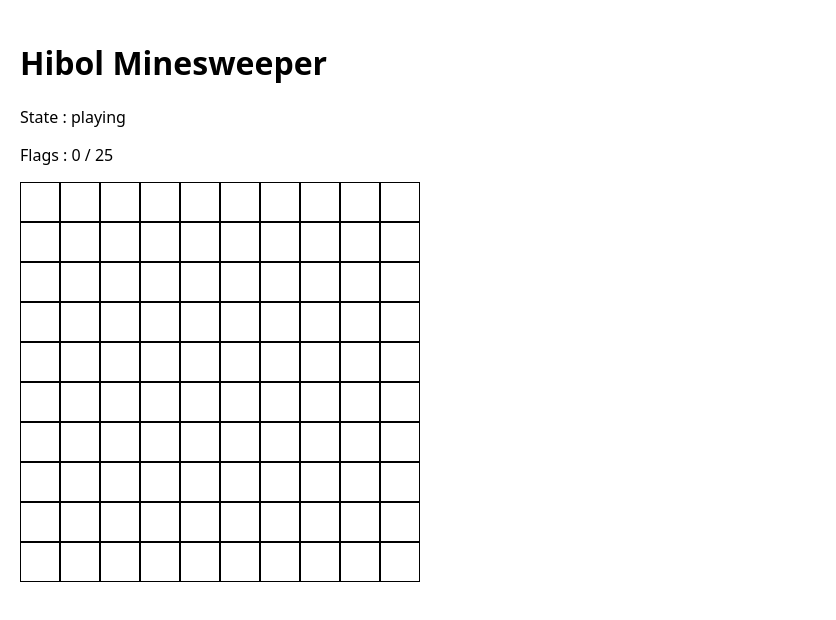
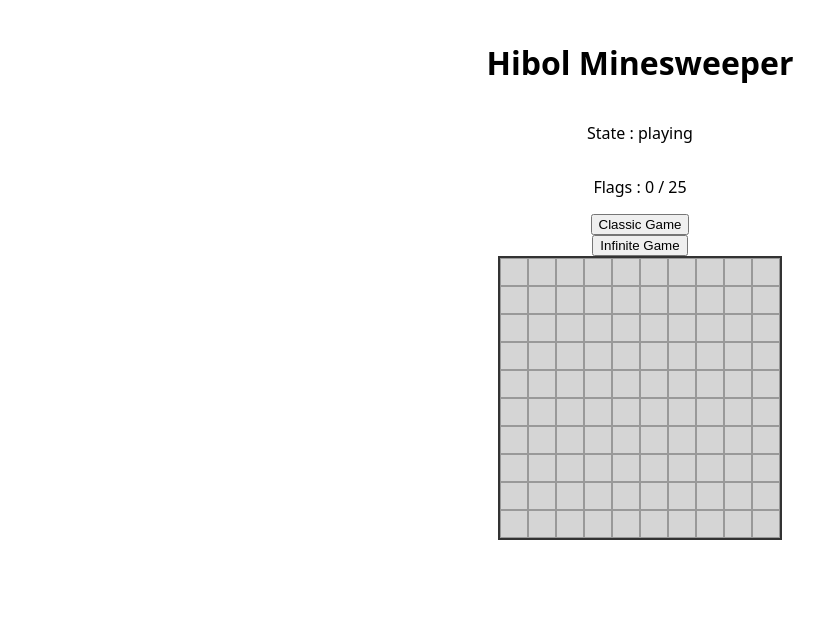
Before and after one commit to hibol/hibol-minesweeper, a Vue app: page / in a window 1280 px wide. Shown: the top 620 px of the page, without its empty margins (0-836 px from the left). Built offline with nearby package versions, Linux system fonts and the light colour scheme.

Commit message:
Infinite mode + styling

```diff
--- a/src/App.vue
+++ b/src/App.vue
@@ -1,45 +1,76 @@
 <script setup>
-import { reactive } from 'vue'
-import { computed } from 'vue'
+import { ref, computed } from 'vue'
 import MineGrid from './components/MineGrid.vue'
 import {
   createGame,
   revealCell,
-  toggleFlag
+  toggleFlag,
+  getVisibleCells,
+  createInfiniteGame
 } from "./game/game"
 
-const game = reactive(createGame(10, 10, 25))
-const cellList = computed(() =>
-[...game.cells.values()]
-)
+const VIEWPORT_WIDTH = 25
+const VIEWPORT_HEIGHT = 18
+
+const game = ref(createGame(10, 10, 25))
+const originX = ref(0)
+const originY = ref(0)
+
+const cellList = computed(() => {
+  if (game.value.mode === "infinite") {
+    return getVisibleCells(game.value, originX.value, originY.value, VIEWPORT_WIDTH, VIEWPORT_HEIGHT)
+  }
+  return getVisibleCells(game.value, 0, 0, game.value.width, game.value.height)
+})
 const flagsPlaced = computed(() =>
 cellList.value.filter(cell => cell.flagged).length
 )
 
 function onCellClick(cell) {
-  revealCell(game, cell)
+  revealCell(game.value, cell)
 }
 
 function onCellFlag(cell) {
-  toggleFlag(game, cell)
+  toggleFlag(game.value, cell)
+}
+
+function startClassicGame() {
+  game.value = createGame(10, 10, 25)
+  originX.value = 0
+  originY.value = 0
+}
+
+function startInfiniteGame() {
+  game.value = createInfiniteGame(Date.now(), 0.15)
+  originX.value = 0
+  originY.value = 0
+}
+
+function pan(dx, dy) {
+  if (game.value.mode !== "infinite") {
+    return
+  }
+
+  originX.value += dx
+  originY.value += dy
 }
 </script>
 
 <template>
   <h1>Hibol Minesweeper</h1>
 
-  <p>
-    State : {{ game.status }}
-  </p>
-  <p>
-    Flags : {{ flagsPlaced }} / {{ game.mineCount }}
-  </p>
+  <p>State : {{ game.status }}</p>
+  <p v-if="game.mode === 'classic'">Flags : {{ flagsPlaced }} / {{ game.mineCount }}</p>
+
+  <button @click="startClassicGame">Classic Game</button>
+  <button @click="startInfiniteGame">Infinite Game</button>
 
   <MineGrid
   :cells="cellList"
-  :width="game.width"
+  :width="game.mode === 'infinite' ? VIEWPORT_WIDTH : game.width"
   @click="onCellClick"
   @flag="onCellFlag"
+  @pan="pan"
   />
 </template>
 
--- a/src/components/MineCell.vue
+++ b/src/components/MineCell.vue
@@ -1,29 +1,60 @@
 <script setup>
 defineProps({
-cell: Object
+  cell: Object,
+  seamless: Boolean
 })
 </script>
 
 <template>
-  <div class="cell" @click="$emit('click')" @contextmenu.prevent="$emit('flag')">
+  <div class="cell"
+    @click="$emit('click')"
+     :class="{ revealed: cell.revealed, seamless }"
+    @contextmenu.prevent="$emit('flag')"
+  >
     <span v-if="cell.flagged">
         <span v-if="cell.wrong">❌</span>
         <span v-else>🚩</span>
     </span>
     <span v-else-if="cell.revealed">
       <span v-if="cell.isMine">💣</span>
-      <span v-else>{{ cell.neighborMines }}</span>
+      <span v-else-if="cell.neighborMines > 0" :class="'n' + cell.neighborMines">{{ cell.neighborMines }}</span>
     </span>
   </div>
 </template>
 
 <style scoped>
 .cell {
-  width: 40px;
-  height: 40px;
-  border: 1px solid black;
+  width: var(--cell-size);
+  height: var(--cell-size);
+  font-size: 0.75rem;
+  font-weight: bold;
   display: flex;
   justify-content: center;
   align-items: center;
+  background: #d5d5d5;
+  border: 1px solid #999;
+  user-select: none;
+  cursor: pointer;
 }
+.cell.revealed {
+  background: #eee;
+  border-color: #ccc;
+  cursor: default;
+}
+
+.cell.seamless:not(.revealed) {
+  border: none;
+}
+
+.wrong {
+  color: #d32f2f;
+}
+.n1 { color: #1565c0; }
+.n2 { color: #2e7d32; }
+.n3 { color: #c62828; }
+.n4 { color: #6a1b9a; }
+.n5 { color: #8d4004; }
+.n6 { color: #00838f; }
+.n7 { color: #000; }
+.n8 { color: #616161; }
 </style>
--- a/src/components/MineGrid.vue
+++ b/src/components/MineGrid.vue
@@ -1,22 +1,76 @@
 <script setup>
+import { ref } from 'vue'
 import MineCell from './MineCell.vue'
 
 defineProps({
   cells: Array,
-  width: Number
+  width: Number,
+  seamless: Boolean
 })
+
+const emit = defineEmits(['click', 'flag', 'pan'])
+
+const CELL_SIZE = 28 // doit correspondre à --cell-size en CSS
+
+let dragging = false
+let didDrag = false
+let startX = 0
+let startY = 0
+
+function onPointerDown(event) {
+  dragging = true
+  didDrag = false
+  startX = event.clientX
+  startY = event.clientY
+}
+
+function onPointerMove(event) {
+  if (!dragging) {
+    return
+  }
+
+  const deltaX = event.clientX - startX
+  const deltaY = event.clientY - startY
+
+  const cellDeltaX = Math.trunc(deltaX / CELL_SIZE)
+  const cellDeltaY = Math.trunc(deltaY / CELL_SIZE)
+
+  if (cellDeltaX !== 0 || cellDeltaY !== 0) {
+    didDrag = true
+    emit('pan', -cellDeltaX, -cellDeltaY)
+    startX += cellDeltaX * CELL_SIZE
+    startY += cellDeltaY * CELL_SIZE
+  }
+}
+
+function onPointerUp() {
+  dragging = false
+}
+
+function onCellClick(cell) {
+  if (didDrag) {
+    return
+  }
+
+  emit('click', cell)
+}
 </script>
 
 <template>
   <div
     class="grid"
     :style="{ '--columns': width }"
+    @pointerdown="onPointerDown"
+    @pointermove="onPointerMove"
+    @pointerup="onPointerUp"
+    @pointerleave="onPointerUp"
   >
     <MineCell
       v-for="cell in cells"
       :key="`${cell.x}-${cell.y}`"
       :cell="cell"
-      @click="$emit('click', cell)"
+      :seamless="seamless"
+      @click="onCellClick(cell)"
       @flag="$emit('flag', cell)"
     />
   </div>
@@ -24,15 +78,11 @@ defineProps({
 
 <style scoped>
 .grid {
+  --cell-size: 28px;
   display: grid;
-  grid-template-columns: repeat(var(--columns), 40px);
+  grid-template-columns: repeat(var(--columns), var(--cell-size));
+  touch-action: none;
+  border: 2px solid #333;
+  width: fit-content;
 }
-.grid div {
-    width: 40px;
-    height: 40px;
-    border: 1px solid black;
-    display: flex;
-    justify-content: center;
-    align-items: center;
-  }
 </style>
--- a/src/game/game.js
+++ b/src/game/game.js
@@ -73,14 +73,15 @@ export function placeMines(cells, numberOfMines) {
 
 export function getCell(game, x, y) {
   const key = cellKey(x, y)
-  let cell = game.cells.get(key)
 
-  if (!cell && game.mode === "infinite") {
-    cell = createInfiniteCell(game, x, y)
-    game.cells.set(key, cell)
+  if (!game.cells.has(key) && game.mode === "infinite") {
+    game.cells.set(key, createInfiniteCell(game, x, y))
   }
 
-  return cell
+  // Toujours relire via .get() : une Map réactive Vue n'enveloppe une valeur
+  // en proxy réactif qu'à la lecture, pas au stockage — retourner la variable
+  // locale renverrait un objet brut, invisible pour le système de réactivité.
+  return game.cells.get(key)
 }
 
 function createInfiniteCell(game, x, y) {
@@ -202,7 +203,9 @@ function openCell(game, cell) {
         revealNeighbors(game, cell)
     }
 
-    checkVictory(game)
+    if (game.mode === "classic") {
+        checkVictory(game)
+    }
 }
 
 function relocateMine(game, cell, excludedCells) {
@@ -293,3 +296,15 @@ export function toggleFlag(game, cell) {
 
     cell.flagged = !cell.flagged
 }
+
+export function getVisibleCells(game, originX, originY, viewportWidth, viewportHeight) {
+  const visibleCells = []
+
+  for (let y = 0; y < viewportHeight; y++) {
+    for (let x = 0; x < viewportWidth; x++) {
+      visibleCells.push(getCell(game, originX + x, originY + y))
+    }
+  }
+
+  return visibleCells
+}
--- a/src/style.css
+++ b/src/style.css
@@ -9,4 +9,7 @@ body {
 
 #app {
   padding: 20px;
+  display: flex;
+  flex-direction: column;
+  align-items: center;
 }
```
